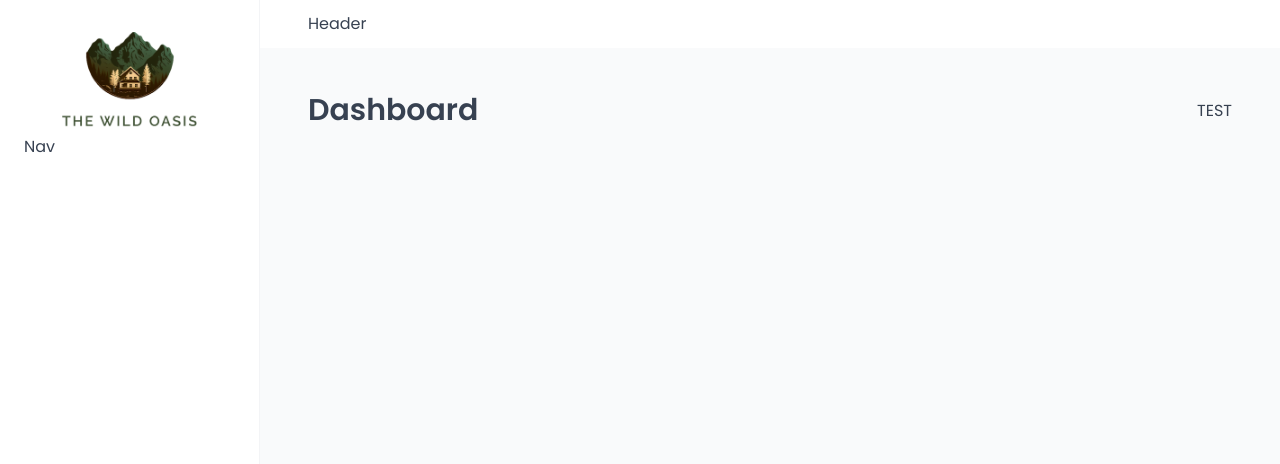
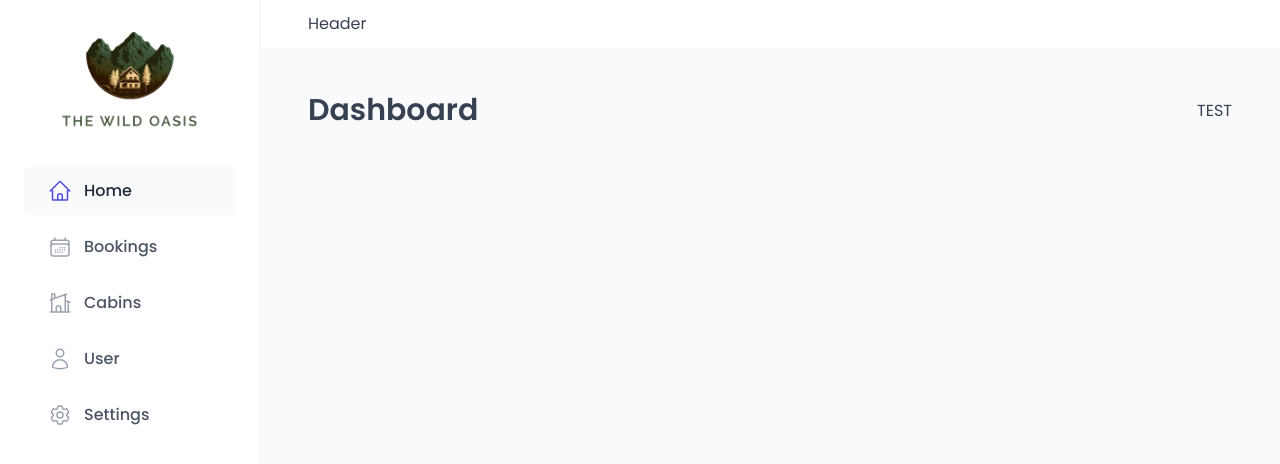
Before and after one commit to yaredow/the-wild-oasis, a React (Vite) app: page /dashboard in a window 1280 px wide. Shown: the top 464 px of the page. Built offline with nearby package versions, Linux system fonts and the light colour scheme; a web font is replaced by a local one.

Commit message:
setup react query

```diff
--- a/package.json
+++ b/package.json
@@ -10,8 +10,12 @@
     "preview": "vite preview"
   },
   "dependencies": {
+    "@supabase/supabase-js": "^2.32.0",
+    "@tanstack/react-query": "^4.32.6",
+    "@tanstack/react-query-devtools": "^4.32.6",
     "react": "^18.2.0",
     "react-dom": "^18.2.0",
+    "react-icons": "^4.10.1",
     "react-router-dom": "^6.15.0",
     "styled-components": "^6.0.7"
   },
--- a/src/App.jsx
+++ b/src/App.jsx
@@ -1,4 +1,7 @@
+import { QueryClient, QueryClientProvider } from "@tanstack/react-query";
 import { BrowserRouter, Navigate, Route, Routes } from "react-router-dom";
+import { ReactQueryDevtools } from "@tanstack/react-query-devtools";
+
 import Dashboard from "./pages/Dashboard";
 import Bookings from "./pages/Bookings";
 import Cabins from "./pages/Cabins";
@@ -10,9 +13,18 @@ import PageNotFound from "./pages/PageNotFound";
 import GlobalStyle from "./styles/GlobalStyles";
 import AppLayout from "./ui/AppLayout";
 
+const queryClient = new QueryClient({
+  defaultOptions: {
+    queries: {
+      staleTime: 60 * 1000,
+    },
+  },
+});
+
 function App() {
   return (
-    <>
+    <QueryClientProvider client={queryClient}>
+      <ReactQueryDevtools initialIsOpen={false} />
       <GlobalStyle />
       <BrowserRouter>
         <Routes>
@@ -29,7 +41,7 @@ function App() {
           <Route path="*" element={<PageNotFound />} />
         </Routes>
       </BrowserRouter>
-    </>
+    </QueryClientProvider>
   );
 }
 
--- a/src/pages/Cabins.jsx
+++ b/src/pages/Cabins.jsx
@@ -1,7 +1,12 @@
+import { useEffect } from "react";
 import Heading from "../ui/Heading";
 import Row from "../ui/Row";
+import { getCabins } from "../services/apiCabines";
 
 function Cabins() {
+  useEffect(function () {
+    getCabins().then((data) => console.log(data));
+  }, []);
   return (
     <Row type="horizontal">
       <Heading as="h1">All cabins</Heading>
--- /dev/null
+++ b/src/services/apiCabines.js
@@ -0,0 +1,11 @@
+import supabase from "./supabase";
+
+export async function getCabins() {
+  const { data, error } = await supabase.from("cabins").select("*");
+
+  if (error) {
+    console.error(error);
+    throw new Error("Cabins could not be loaded");
+  }
+  return data;
+}
--- /dev/null
+++ b/src/services/supabase.js
@@ -0,0 +1,8 @@
+import { createClient } from "@supabase/supabase-js";
+
+const supabaseUrl = "https://sqlibfwbajexgdtngtsm.supabase.co";
+const supabaseKey =
+  "eyJhbGciOiJIUzI1NiIsInR5cCI6IkpXVCJ9.eyJpc3MiOiJzdXBhYmFzZSIsInJlZiI6InNxbGliZndiYWpleGdkdG5ndHNtIiwicm9sZSI6ImFub24iLCJpYXQiOjE2OTIxOTU4NzMsImV4cCI6MjAwNzc3MTg3M30.Brl8vLnXe7KSG0yQWLTSuzY07RnrAt3xbj3f6mjLlfA";
+const supabase = createClient(supabaseUrl, supabaseKey);
+
+export default supabase;
--- a/src/ui/MainNav.jsx
+++ b/src/ui/MainNav.jsx
@@ -1,4 +1,12 @@
+import { NavLink } from "react-router-dom";
 import styled from "styled-components";
+import {
+  HiOutlineHome,
+  HiOutlineCalendarDays,
+  HiOutlineHomeModern,
+  HiOutlineUser,
+  HiOutlineCog6Tooth,
+} from "react-icons/hi2";
 
 const NavList = styled.ul`
   display: flex;
@@ -6,7 +14,7 @@ const NavList = styled.ul`
   gap: 0.8rem;
 `;
 
-const Link = styled.a`
+const StyledNavLink = styled(NavLink)`
   &:link,
   &:visited {
     display: flex;
@@ -46,7 +54,42 @@ const Link = styled.a`
 `;
 
 function MainNav() {
-  return <nav>Nav</nav>;
+  return (
+    <nav>
+      <NavList>
+        <li>
+          <StyledNavLink to="dashboard">
+            <HiOutlineHome />
+            <span>Home</span>
+          </StyledNavLink>
+        </li>
+        <li>
+          <StyledNavLink to="bookings">
+            <HiOutlineCalendarDays />
+            <span>Bookings</span>
+          </StyledNavLink>
+        </li>
+        <li>
+          <StyledNavLink to="cabins ">
+            <HiOutlineHomeModern />
+            <span>Cabins</span>
+          </StyledNavLink>
+        </li>
+        <li>
+          <StyledNavLink to="users">
+            <HiOutlineUser />
+            <span>User</span>
+          </StyledNavLink>
+        </li>
+        <li>
+          <StyledNavLink to="settings">
+            <HiOutlineCog6Tooth />
+            <span>Settings</span>
+          </StyledNavLink>
+        </li>
+      </NavList>
+    </nav>
+  );
 }
 
 export default MainNav;
--- a/src/ui/SideBar.jsx
+++ b/src/ui/SideBar.jsx
@@ -8,6 +8,10 @@ const StyledSideBar = styled.aside`
   border-right: 1px solid var(--color-grey-100);
 
   grid-row: 1 / -1;
+
+  display: flex;
+  flex-direction: column;
+  gap: 3.2rem;
 `;
 
 function SideBar() {
```
Also changed, not shown: 1 other file (tests, documents, lock files or other folders).
